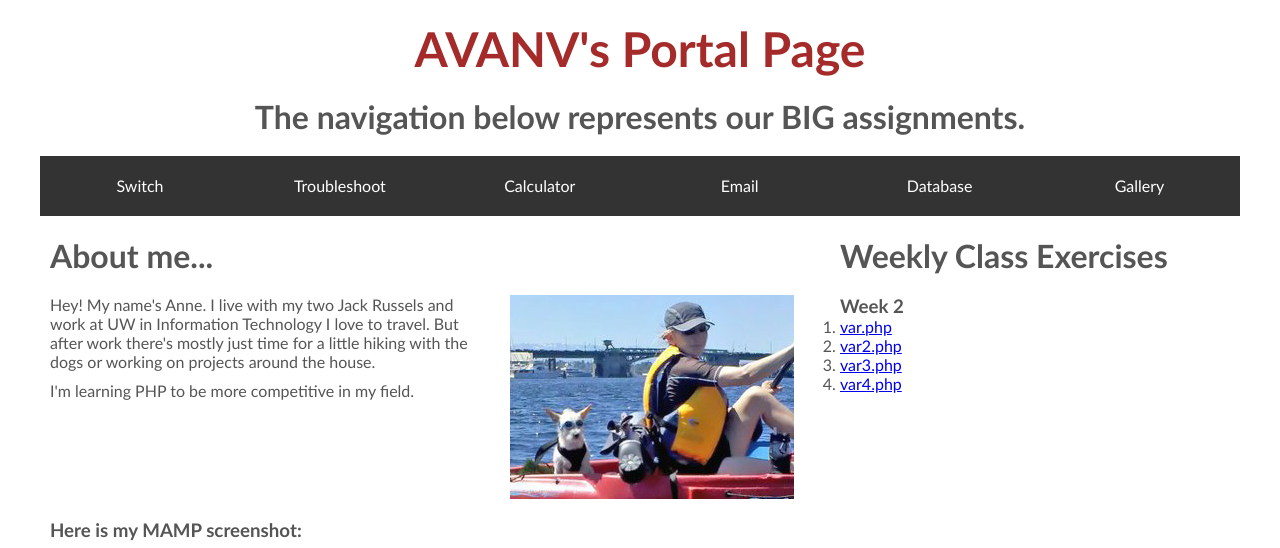
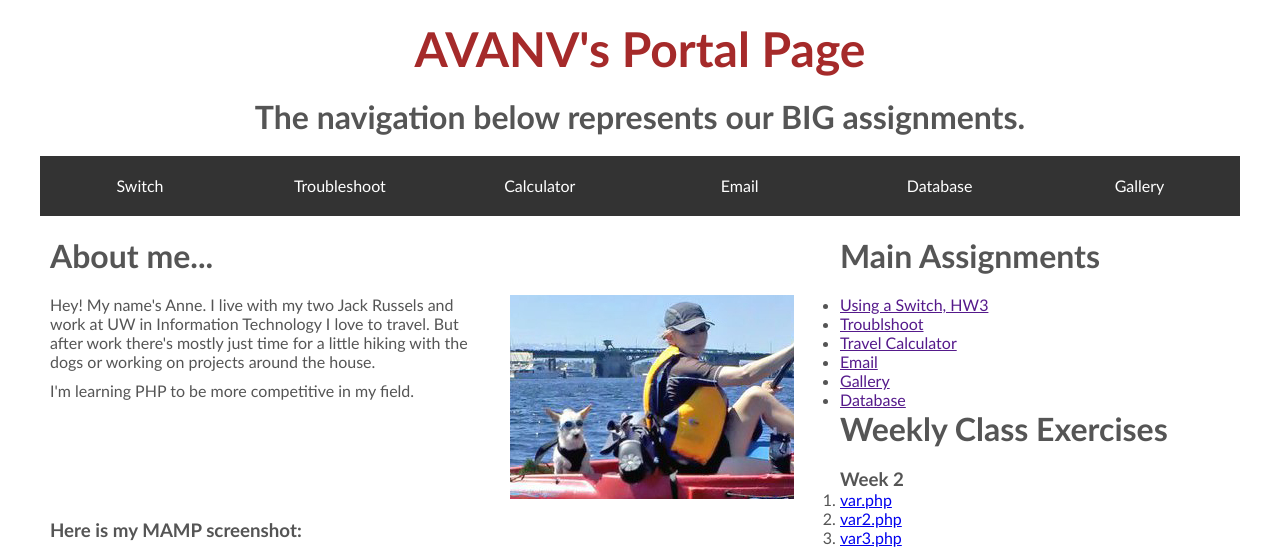
Before and after one commit to mylittlelu/it261, a PHP site: page / in a window 1280 px wide. Shown: the top 548 px of the page. Run offline with PHP 8.4, Linux system fonts and the light colour scheme.

Commit message:
Update index.php

```diff
--- a/index.php
+++ b/index.php
@@ -42,6 +42,16 @@
 
 
 <aside>
+<h2>Main Assignments</h2>
+
+<ul>
+    <li><a href="">Using a Switch, HW3</a></li>
+    <li><a href="">Troublshoot</a></li>
+    <li><a href="">Travel Calculator</a></li>
+    <li><a href="">Email</a></li>
+    <li><a href="">Gallery</a></li>
+    <li><a href="">Database</a></li>
+</ul>
 <h2>Weekly Class Exercises</h2>
 <h3>Week 2</h3>
 <ol>
@@ -49,6 +59,7 @@
     <li><a href="var.php">var2.php</a></li>
     <li><a href="var.php">var3.php</a></li>
     <li><a href="var.php">var4.php</a></li>
+</ol>
 </aside>
 
 
```
